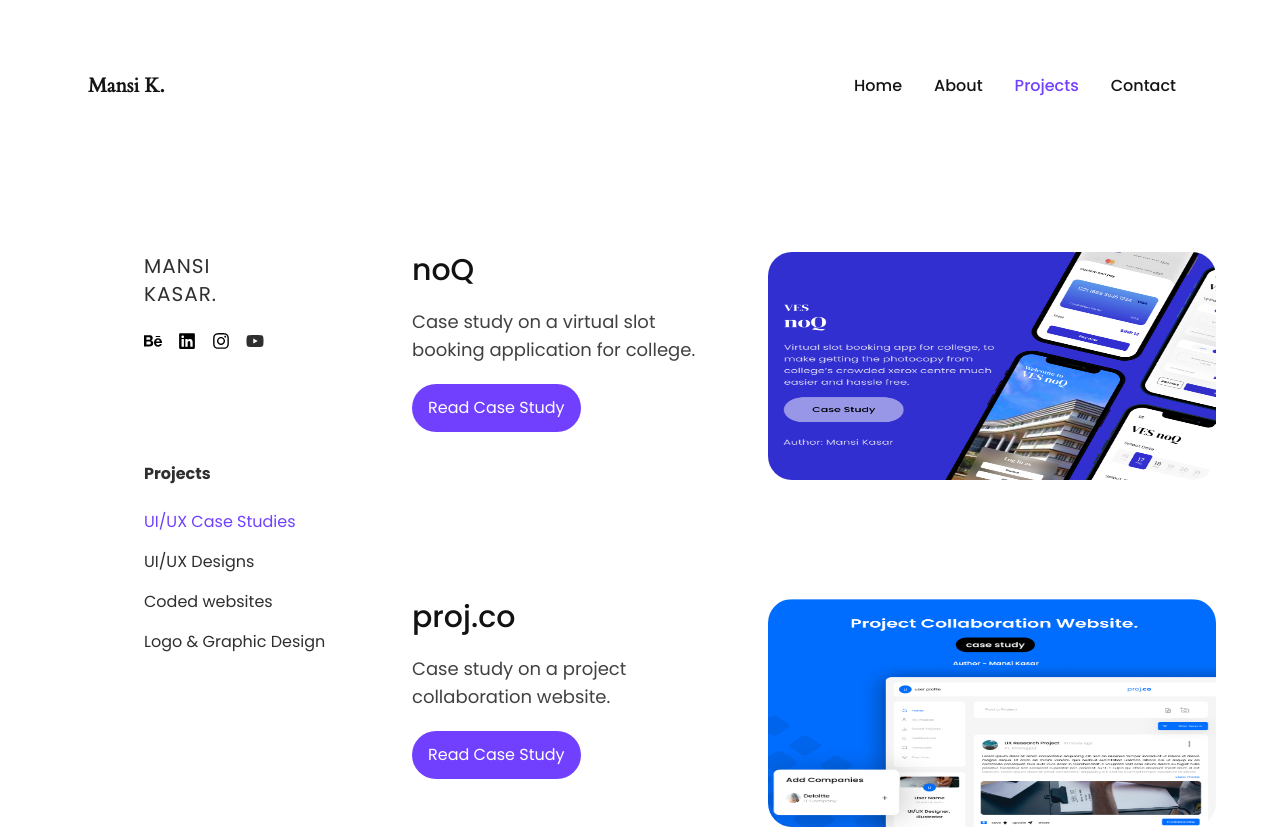
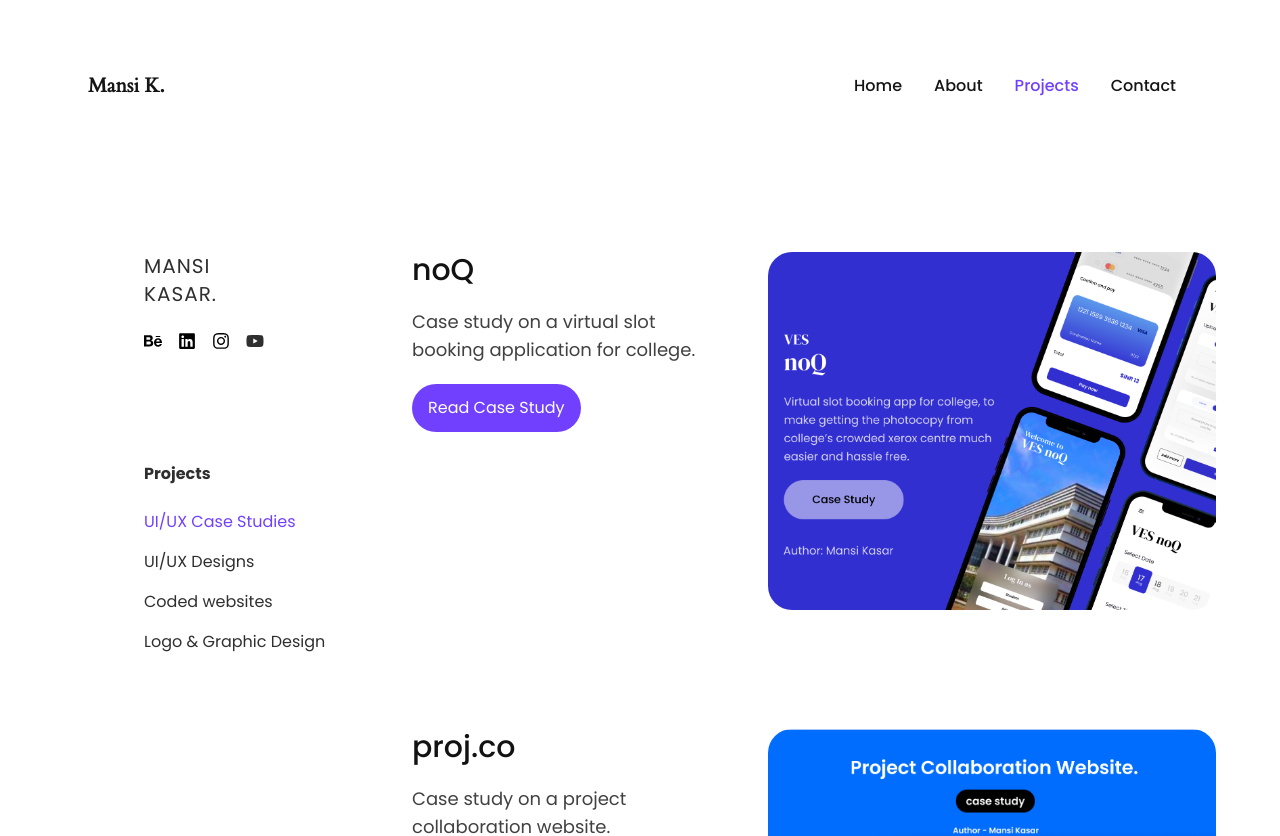
Before and after one commit to saifalfalah/mansi-kasar, a Next.js app: page /projects/uiux-casestudies in a window 1280 px wide. Shown: the top 836 px of the page. Built offline with nearby package versions, Linux system fonts and the light colour scheme.

Commit message:
Update CaseStudyCard.js

```diff
--- a/components/ProjectView/UiUxCaseStudy/CaseStudyCard.js
+++ b/components/ProjectView/UiUxCaseStudy/CaseStudyCard.js
@@ -22,10 +22,16 @@ const CaseStudyCard = (props) => {
         <Image
           src={props.thumbnailSrc}
           alt={props.title}
-          width={464}
-          height={236}
+          width={720}
+          height={576}
           className="rounded-3xl"
           quality="100"
+          // width={720}
+          // height={576}
+          // quality="100"
+          // layout="responsive"
+          // objectFit="cover"
+          // className="object-left rounded-3xl"
         />
       </div>
     </div>
```
